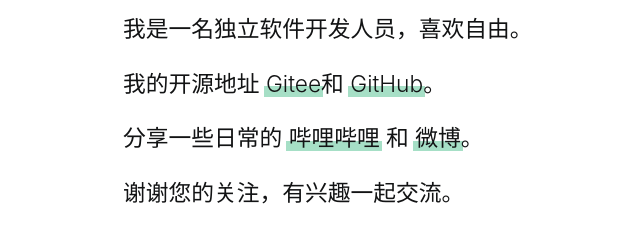
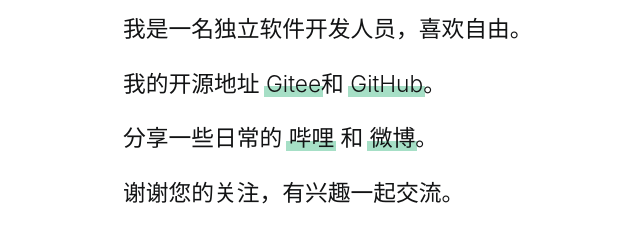
Before and after one commit to baiguilin/baqng.github.io, a plain HTML site: page index.html in a window 1280 px wide. Shown: the part 276-518 px from the top of the page, without its empty margins (13-653 px from the left). Drawn offline with Linux system fonts and the light colour scheme.

Commit message:
Update index.html

```diff
--- a/index.html
+++ b/index.html
@@ -67,7 +67,7 @@
     </p>
     <p>
         分享一些日常的
-        <a href="https://space.bilibili.com/22785579/video" target="_blank">哔哩哔哩</a>
+        <a href="https://space.bilibili.com/22785579/video" target="_blank">哔哩</a>
         和
         <a href="https://www.weibo.com/u/7394641209" target="_blank">微博</a>。
     </p>
```
